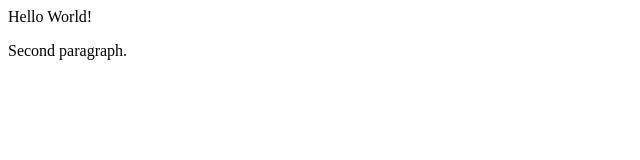
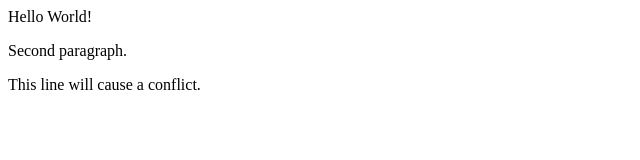
Before and after one commit to SBentancourt/conflict-example, a plain HTML site: page index.html in a window 1280 px wide. Shown: the whole page, without its empty margins (0-640 px from the left). Drawn offline with Linux system fonts and the light colour scheme.

Commit message:
Adding the conflict.

```diff
--- a/index.html
+++ b/index.html
@@ -1,4 +1,5 @@
 <div>
   <p>Hello World!</p>
   <p>Second paragraph.</p>
+  <p>This line will cause a conflict.</p>
 </div>
```
